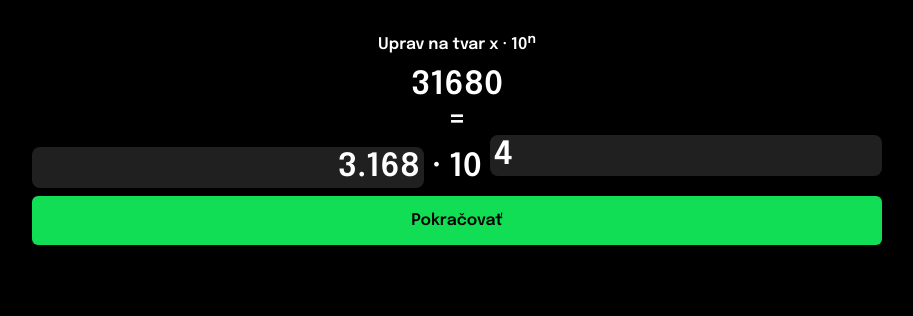
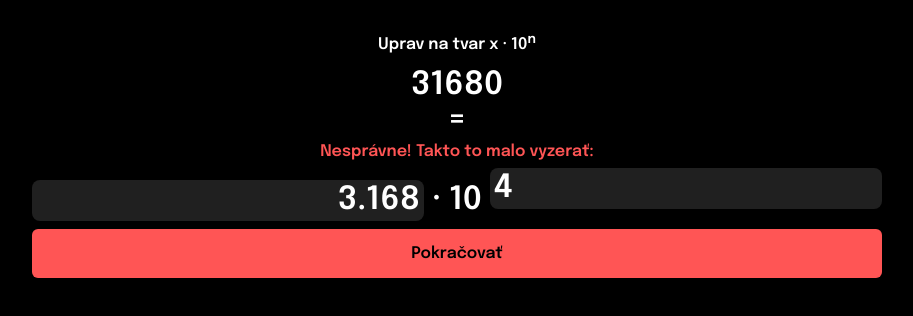
Before and after one commit to FajsiEx/unilla, an Angular app: page /problems in a window 1280 px wide. Both pictures are taken after a click on the element "Skontrolovať". Shown: the top 316 px of the page, without its empty margins (183-1096 px from the left). Built offline with nearby package versions, Linux system fonts and the light colour scheme.

Commit message:
+ invalid styling to problem page

```diff
--- a/src/app/pages/problem-page/problem-page.component.html
+++ b/src/app/pages/problem-page/problem-page.component.html
@@ -3,6 +3,8 @@
     <div class="current-problem">{{currentProblem}}</div>
 
     <div class="equal-sign">=</div>
+
+    <div class="invalid-note" *ngIf="showingCorrectAnswer">Nesprávne! Takto to malo vyzerať:</div>
 
     <div class="answer-form">
         <input type="number"
@@ -15,6 +17,8 @@
                    placeholder="n" size="1">
         </sup>
 
-        <div class="start-button" (click)="onValidateClick()">{{(showingCorrectAnswer) ? 'Pokračovať' : 'Skontrolovať'}}</div>
+
+        <div class="start-button" [class.invalid]="showingCorrectAnswer"
+             (click)="onValidateClick()">{{(showingCorrectAnswer) ? 'Pokračovať' : 'Skontrolovať'}}</div>
     </div>
 </div>
--- a/src/app/pages/problem-page/problem-page.component.scss
+++ b/src/app/pages/problem-page/problem-page.component.scss
@@ -2,6 +2,11 @@
   font-size: 32px;
 
   line-break: anywhere;
+}
+
+.invalid-note {
+  color: var(--color-invalid);
+  margin: 8px 0;
 }
 
 .answer-form {
@@ -51,7 +56,12 @@
 
   cursor: pointer;
 
-  transition: filter var(--transition);
+  transition: filter var(--transition), background var(--transition);
+
+  &.invalid {
+    background: var(--color-invalid);
+  }
+
   &:hover {
     filter: var(--filter-hover);
   }
--- a/src/app/pages/problem-page/problem-page.component.ts
+++ b/src/app/pages/problem-page/problem-page.component.ts
@@ -1,4 +1,4 @@
-import {Component, OnInit} from '@angular/core';
+import {Component, ElementRef, OnInit, ViewChild} from '@angular/core';
 
 @Component({
     selector: 'app-problem-page',
@@ -6,6 +6,7 @@ import {Component, OnInit} from '@angular/core';
     styleUrls: ['./problem-page.component.scss']
 })
 export class ProblemPageComponent implements OnInit {
+    @ViewChild('focus') focusElement: ElementRef;
 
     difficulty = 1;
 
@@ -130,6 +131,11 @@ export class ProblemPageComponent implements OnInit {
         this.difficulty += 0.1;
 
         this.currentProblem = shiftedNum;
+        this.showingCorrectAnswer = false;
+
+        setTimeout(() => {
+            this.focusElement.nativeElement.focus();
+        }, 1);
     }
 
 }
--- a/src/styles.scss
+++ b/src/styles.scss
@@ -8,6 +8,7 @@
 
   --color-text: #fff;
   --color-accent: #1d5;
+  --color-invalid: #f55;
 
   --transition: 0.2s ease;
 
```
